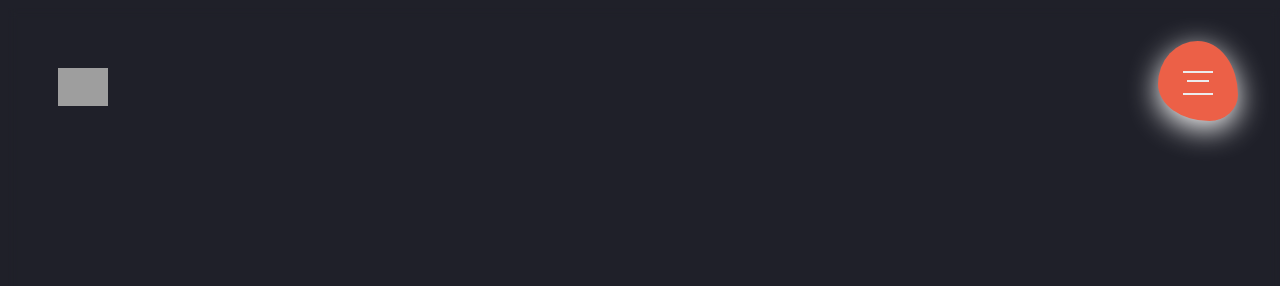
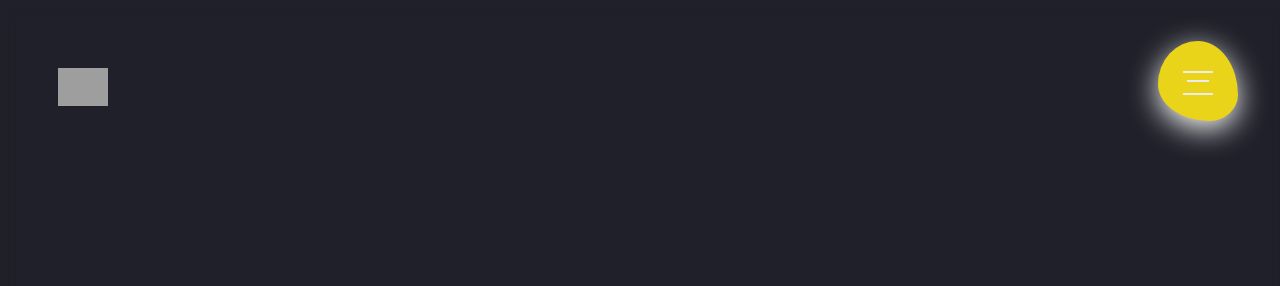
Before and after one commit to GMM24/M2-RA1---ADHD-02-ANIMACION-, a plain HTML site: page index.html in a window 1280 px wide. Shown: the top 286 px of the page. Drawn offline with nearby package versions, Linux system fonts and the light colour scheme; grey boxes are pictures that could not be loaded.

Commit message:
Actualizacion de tarea

```diff
--- a/css/index.css
+++ b/css/index.css
@@ -135,7 +135,7 @@ h1{
   z-index: 9;
   overflow: hidden;
   box-shadow: 0 8px 30px 0 rgb(255, 255, 255);
-  background-color: #ec6047;
+  background-color: #e9d419;
   /* #353746 */
   animation: border-transform 7s linear infinite;
   transition: top 350ms 1100ms cubic-bezier(0.23, 1, 0.32, 1),
@@ -270,6 +270,7 @@ h1{
   transition-delay: 1700ms;
 }
 .logo {
+
 	position:absolute;
 	top: 60px;
 	left: 50px;
@@ -282,7 +283,7 @@ h1{
     width: 50px;
 
 
-	display: block;
+	  display: block;
 }
 @keyframes animacion-titulo{
   0%  {left: 0px;  top: 0px;}
```
